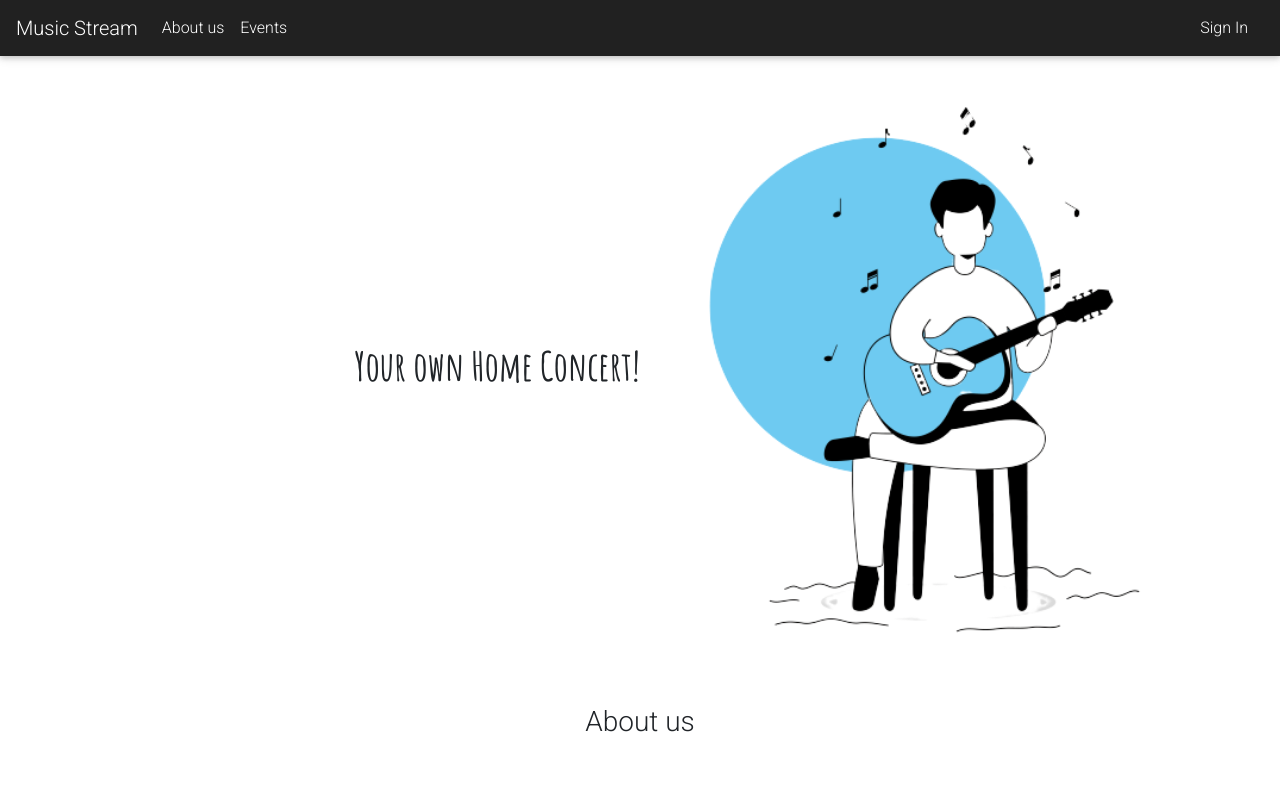
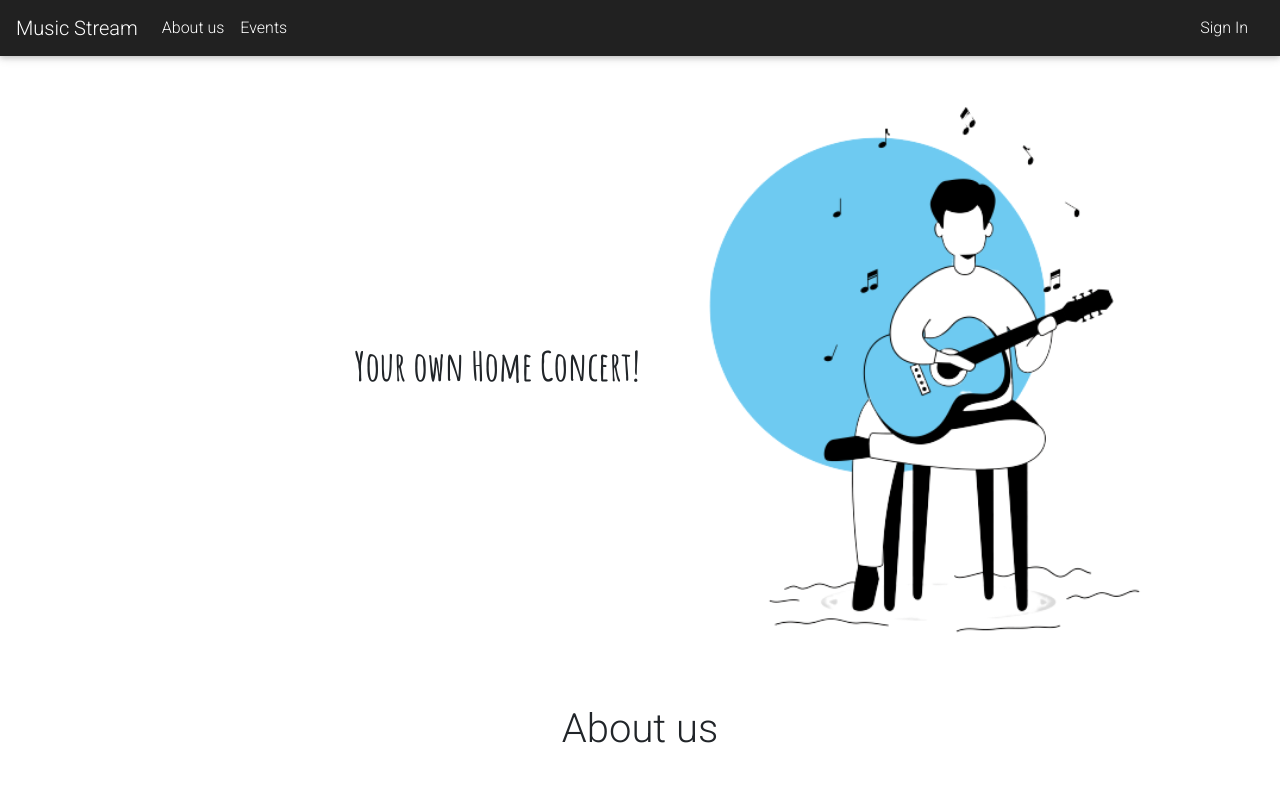
Before and after one commit to namitdoshi/music-streaming-react, a React (Create React App) app: page / in a window 1280 px wide. Shown: the top 800 px of the page. Built offline with nearby package versions, Linux system fonts and the light colour scheme; no server answers.

Commit message:
about-us heading made to h1

```diff
--- a/src/components/About-us/About-us.component.jsx
+++ b/src/components/About-us/About-us.component.jsx
@@ -6,7 +6,7 @@ import laptopGuitar from '../../assets/img/laptop-guitar.png'
 const AboutUs = ( ) => (
   <div className = 'about-us' id='about-us'>
     <div className='container-fluid'>
-    <h3 classname = 'about-us-heading'>About us</h3>
+    <h1 classname = 'about-us-heading'>About us</h1>
       <div className='row'>
         <div className='col-12 col-sm-12 col-md-6 col-xl-6'>
           <img src= {laptopGuitar} alt="man with guitar and laptop"/>
```
